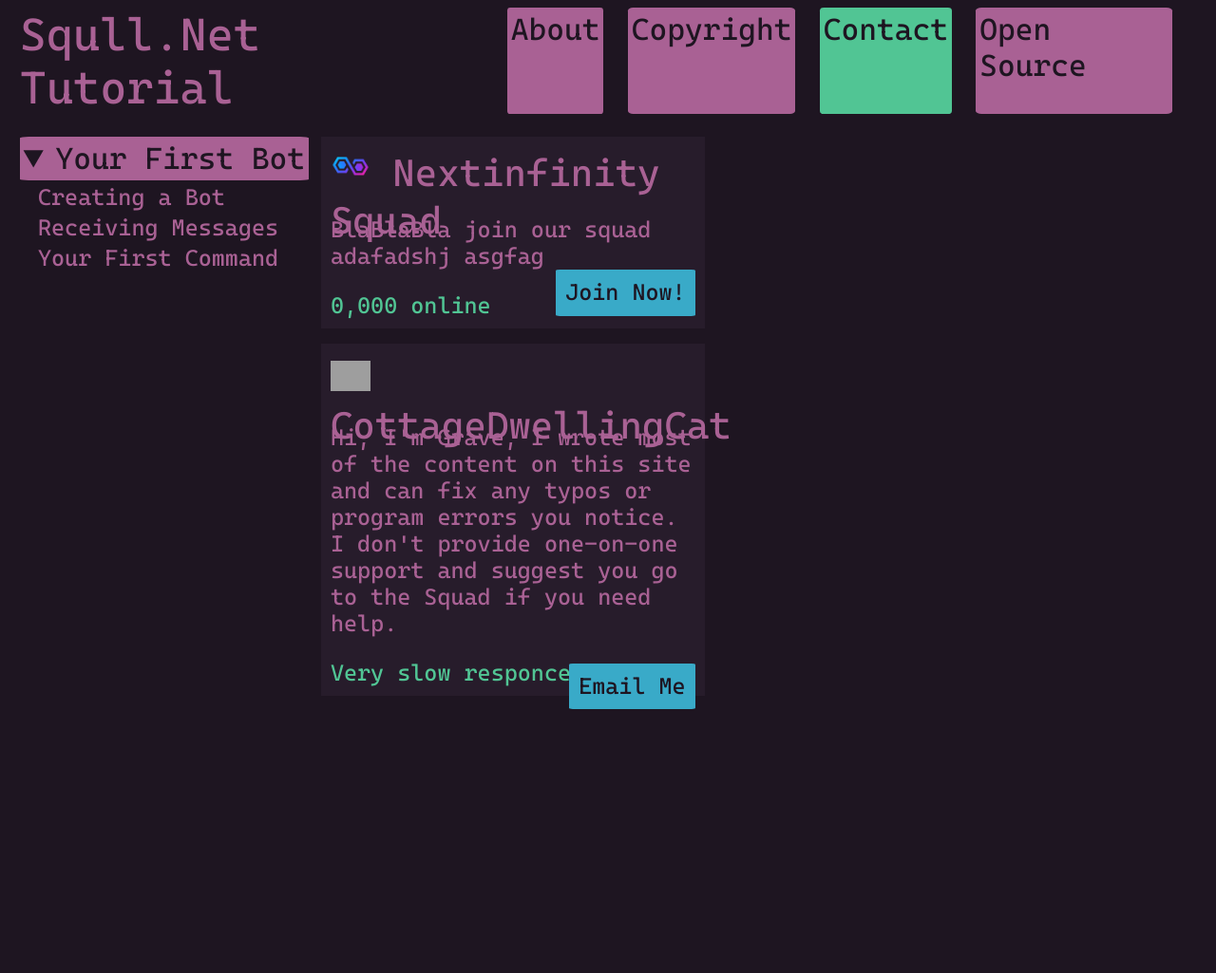
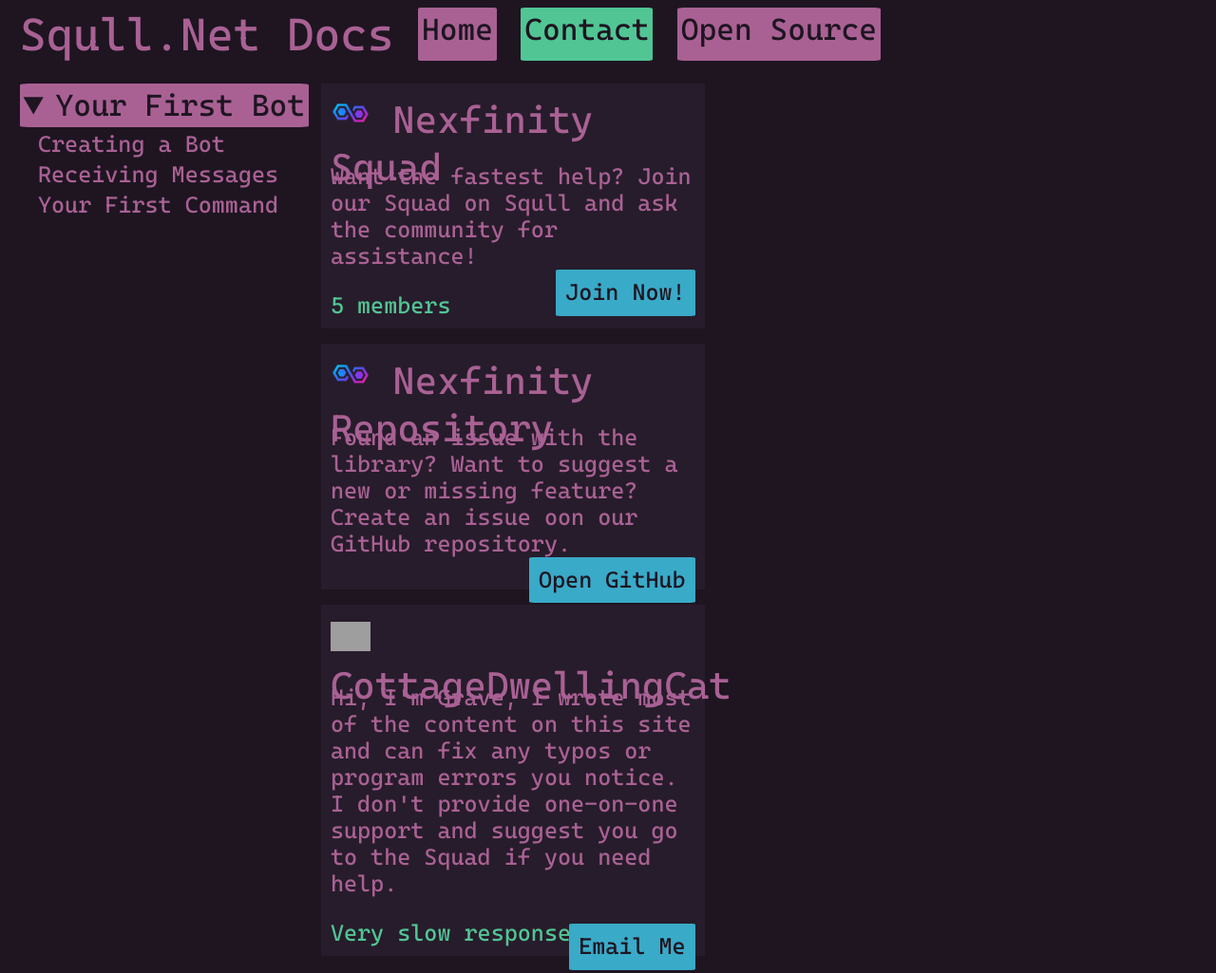
Before and after one commit to Nexfinity/Fluxer.Net-Docs, a plain HTML site: page contact.html in a window 1280 px wide. Shown: the whole page at 95% size. Before the commit the page ends 800 px from the top, so only its background shows below. Drawn offline with Linux system fonts and the light colour scheme; grey boxes are pictures that could not be loaded.

Commit message:
minor updates

```diff
--- a/assets/scripts/loader.js
+++ b/assets/scripts/loader.js
@@ -1,10 +1,9 @@
 var inject = `
 <div class="header" id="header">
-<div class="site-title">Squll.Net Tutorial</div>
-<a class="header-button" id="about-header" href="/">About</a>
-<div class="header-button" id="copyright-header">Copyright</div>
+<div class="site-title">Squll.Net Docs</div>
+<a class="header-button" id="about-header" href="/">Home</a>
 <a class="header-button" id="contact-header" href="/contact.html">Contact</a>
-<div class="header-button" id="oss-header">Open Source</div>
+<a class="header-button" id="oss-header" href="https://github.com/Nexfinity/Squll.Net">Open Source</a>
 </div>
 <div class="content">
 <div class="left-sidebar" id="tutorial-list">
--- a/contact.html
+++ b/contact.html
@@ -4,23 +4,33 @@
     <meta charset="utf-8" />
     <link rel="preload" as="style" href="/assets/defaults.css" />
     <link rel="stylesheet" href="/assets/defaults.css" />
-    <link rel="icon" href="/assets/imgs/nextinfinity.png" />
+    <link rel="icon" href="/assets/imgs/nexfinity.png" />
 </head>
 
 <body>
     <template id="select">contact-header</template>
     <template id="content">
-        <div class="widget" id="widget-nextinifity">
+        <div class="widget" id="widget-nexfinity">
             <div class="widget-name">
-                <img src="/assets/imgs/nextinfinity.png" width="42" />
-                <span>Nextinfinity Squad</span>
+                <img src="/assets/imgs/nexfinity.png" width="42" />
+                <span>Nexfinity Squad</span>
             </div>
-            <p class="widget-description">BlaBlaBla join our squad adafadshj
-                asgfag </p>
+            <p class="widget-description">Want the fastest help? Join our Squad on Squll and ask the community for assistance!</p>
             <div class="widget-footer">
-                <span class="server-widget-online" id="squad-online">0,000
-                    online</span>
-                <a class="join-action" href="//squll.com/cat">Join Now!</a>
+                <span class="server-widget-online" id="squad-online">5 members</span>
+                <a class="join-action" href="https://squll.com/invite/squll.net">Join Now!</a>
+            </div>
+        </div>
+
+		<div class="widget" id="widget-nexfinity">
+            <div class="widget-name">
+                <img src="/assets/imgs/nexfinity.png" width="42" />
+                <span>Nexfinity Repository</span>
+            </div>
+            <p class="widget-description">Found an issue with the library? Want to suggest a new or missing feature? Create an issue oon our GitHub repository.</p>
+            <div class="widget-footer">
+                <!--<span class="server-widget-online" id="squad-online">5 members</span>-->
+                <a class="join-action" href="https://github.com/Nexfinity/Squll.Net">Open GitHub</a>
             </div>
         </div>
 
@@ -36,9 +46,8 @@
                 notice. I don't provide one-on-one support and suggest you go to
                 the Squad if you need help.</p>
             <div class="widget-footer">
-                <span class="server-widget-online">Very slow responces!</span>
-                <a class="join-action" href="mailto:cat@cottagedwelling.dev">Email
-                    Me</a>
+                <span class="server-widget-online">Very slow responses!</span>
+                <a class="join-action" href="mailto:cat@cottagedwelling.dev">Email Me</a>
             </div>
         </div>
     </template>
```
Also changed, not shown: index.html (+1 -1 lines), assets/imgs/nexfinity.png (renamed from assets/imgs/nextinfinity.png).
